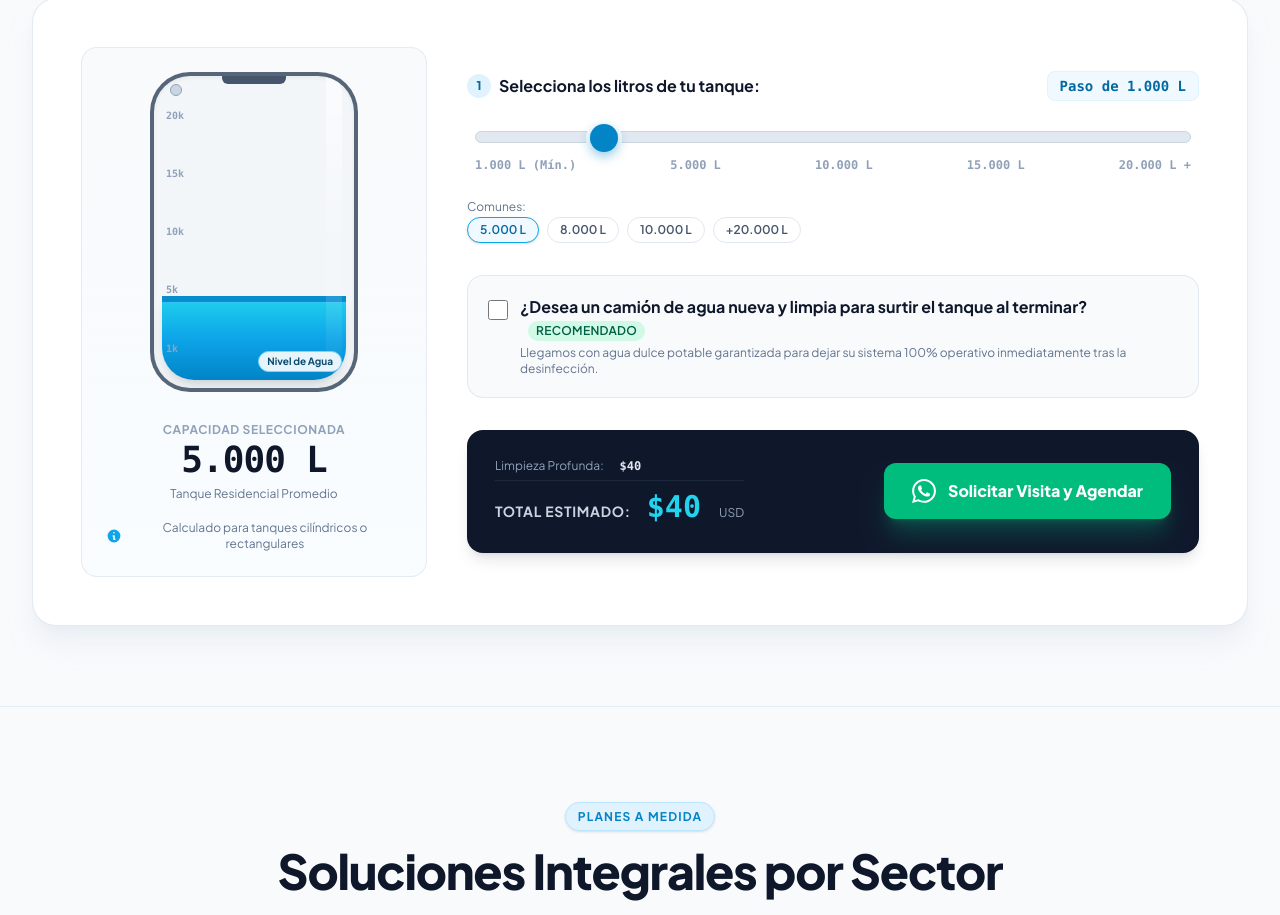
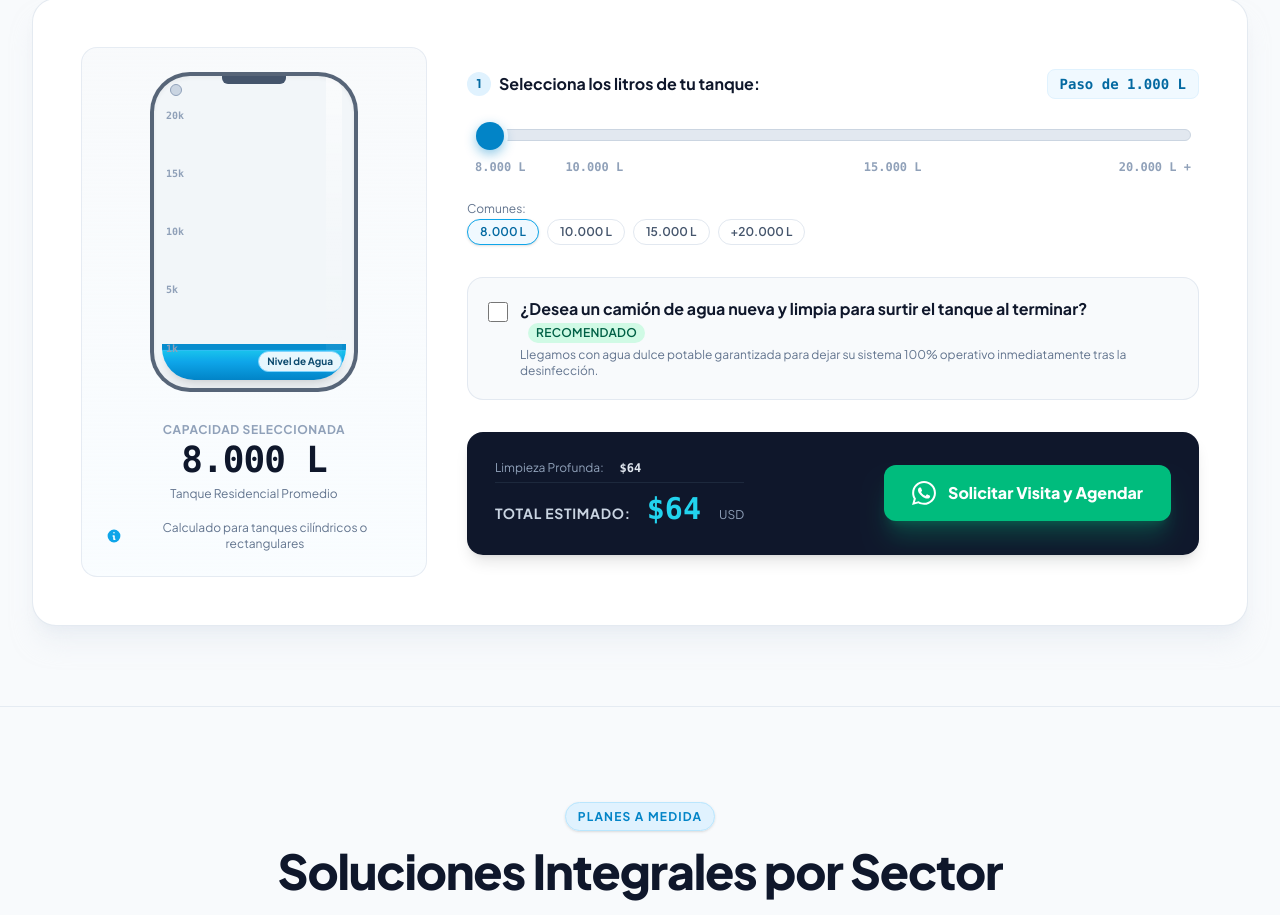
Before and after one commit to copyplotmargarita/DS.SERVICIOS.INTEGRALES, a React (Vite) app: page /#/ in a window 1280 px wide. Shown: the part 1480-2395 px from the top of the page. Built offline with nearby package versions, Linux system fonts and the light colour scheme.

Commit message:
Sincronizacion de slider interactivo y ajuste a limites de 8k y 20k

```diff
--- a/src/pages/LandingLimpieza.jsx
+++ b/src/pages/LandingLimpieza.jsx
@@ -1,7 +1,7 @@
 import React, { useState, useMemo } from 'react';
 import tanqueImg from '../assets/tanque.png';
 export function LandingLimpieza() {
-  const [liters, setLiters] = useState(5000);
+  const [liters, setLiters] = useState(8000);
   const [wantsTruck, setWantsTruck] = useState(false);
   const [truckCapacity, setTruckCapacity] = useState("50"); // "50" for 10000L, "150" for 40000L
 
@@ -33,7 +33,7 @@ export function LandingLimpieza() {
   const truckPrice = wantsTruck ? parseInt(truckCapacity, 10) : 0;
   const grandTotal = cleaningPrice === "Consultar" ? "Consultar" : cleaningPrice + truckPrice;
 
-  const percentage = 12 + ((liters - 1000) / (20000 - 1000)) * 78;
+  const percentage = 12 + ((Math.min(liters, 25000) - 8000) / (25000 - 8000)) * 78;
 
   let tankSubText = "";
   if (liters <= 4000) {
@@ -310,26 +310,25 @@ export function LandingLimpieza() {
                 <input
                   type="range"
                   id="tankSlider"
-                  min="1000"
-                  max="25000"
+                  min="8000"
+                  max="20000"
                   step="1000"
                   value={liters}
                   onChange={(e) => setLiters(Number(e.target.value))}
-                  className="w-full custom-range appearance-none bg-transparent"
+                  className="w-full custom-range appearance-none bg-transparent relative z-10"
                 />
-                <div className="flex justify-between text-xs font-semibold text-slate-400 mt-2 font-mono">
-                  <span className="hidden sm:inline">1.000 L (Mín.)</span><span className="sm:hidden">1k</span>
-                  <span className="hidden sm:inline">5.000 L</span><span className="sm:hidden">5k</span>
-                  <span className="hidden sm:inline">10.000 L</span><span className="sm:hidden">10k</span>
-                  <span className="hidden sm:inline">15.000 L</span><span className="sm:hidden">15k</span>
-                  <span className="hidden sm:inline">20.000 L +</span><span className="sm:hidden">20k+</span>
+                <div className="relative h-4 mt-3 mb-1 text-[11px] sm:text-xs font-semibold text-slate-400 font-mono">
+                  <span className="absolute left-[0%]"><span className="hidden sm:inline">8.000 L</span><span className="sm:hidden">8k</span></span>
+                  <span className="absolute left-[16.66%] -translate-x-1/2"><span className="hidden sm:inline">10.000 L</span><span className="sm:hidden">10k</span></span>
+                  <span className="absolute left-[58.33%] -translate-x-1/2"><span className="hidden sm:inline">15.000 L</span><span className="sm:hidden">15k</span></span>
+                  <span className="absolute right-[0%]"><span className="hidden sm:inline">20.000 L +</span><span className="sm:hidden">20k+</span></span>
                 </div>
               </div>
 
               <div className="pt-1">
                 <span className="text-xs font-medium text-slate-500 block mb-2 sm:inline sm:mb-0 sm:mr-3 text-center sm:text-left">Comunes:</span>
                 <div className="grid grid-cols-2 sm:flex sm:flex-wrap gap-2">
-                  {[5000, 8000, 10000, 25000].map(val => (
+                  {[8000, 10000, 15000, 25000].map(val => (
                     <button
                       key={val}
                       type="button"
```
